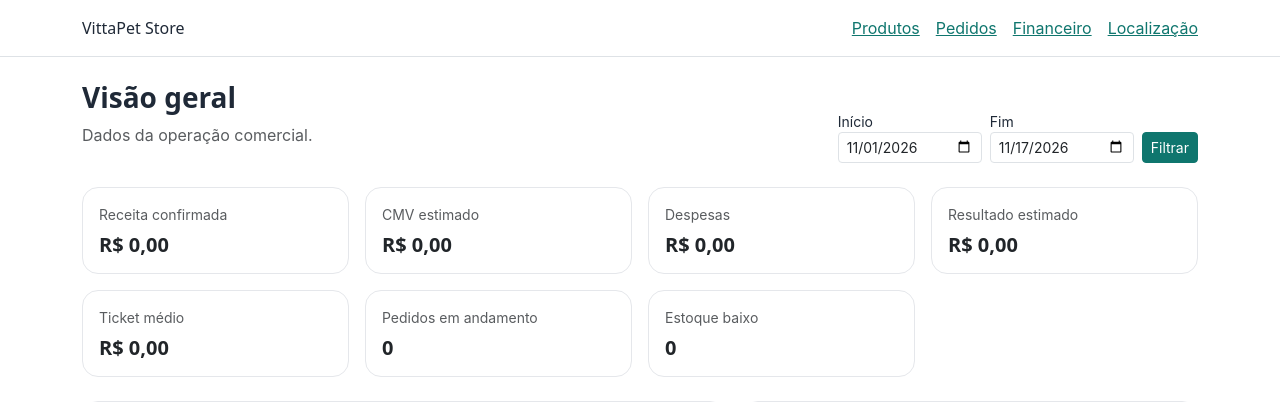
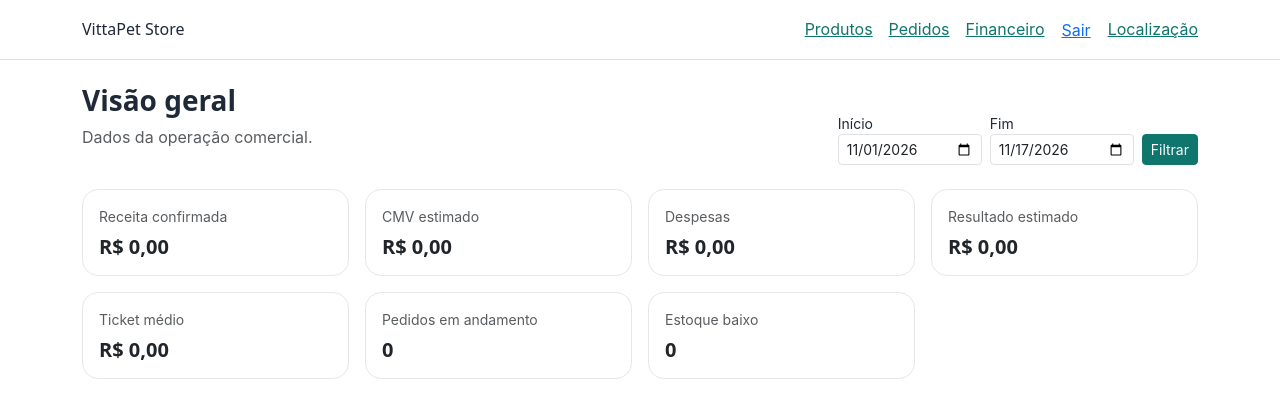
Before and after one commit to Leonardo360-arch/Vittapet, a PHP site: page /admin/dashboard.php in a window 1280 px wide. Shown: the top 402 px of the page. Run offline with PHP 8.4, Linux system fonts and the light colour scheme; the visitor is signed in with stand-in values (Sample User, id 1); data that the repository does not hold is empty.

Commit message:
security: disponibiliza saida POST protegida no painel

```diff
--- a/public/admin/dashboard.php
+++ b/public/admin/dashboard.php
@@ -24,7 +24,7 @@ try{
 }catch(Throwable $ex){error_log($ex->getMessage());$error='Falha ao carregar indicadores. Verifique as migrations.';}
 $cards=[['Receita confirmada',money($receipt)],['CMV estimado',money($cost)],['Despesas',money($expense)],['Resultado estimado',money($receipt-$cost-$expense)],['Ticket médio',money($paid?$receipt/$paid:0)],['Pedidos em andamento',(string)$pending],['Estoque baixo',(string)$low]];
 ?><!doctype html><html lang="pt-BR"><head><meta charset="utf-8"><meta name="viewport" content="width=device-width,initial-scale=1"><title>Dashboard VittaPet Store</title><link href="https://cdn.jsdelivr.net/npm/bootstrap@5.3.3/dist/css/bootstrap.min.css" rel="stylesheet"><link href="../assets/css/tokens.css" rel="stylesheet"></head><body>
-<header class="border-bottom bg-white"><nav class="container py-3 d-flex gap-3 align-items-center flex-wrap"><a class="navbar-brand me-auto" href="../index.php">VittaPet Store</a><a href="produtos.php">Produtos</a><a href="pedidos.php">Pedidos</a><a href="financeiro.php">Financeiro</a><a href="configuracoes.php">Localização</a></nav></header>
+<header class="border-bottom bg-white"><nav class="container py-3 d-flex gap-3 align-items-center flex-wrap"><a class="navbar-brand me-auto" href="../index.php">VittaPet Store</a><a href="produtos.php">Produtos</a><a href="pedidos.php">Pedidos</a><a href="financeiro.php">Financeiro</a><form action="../logout.php" method="post" class="d-inline"><input type="hidden" name="csrf" value="<?=e(csrf())?>"><button type="submit" class="btn btn-link p-0">Sair</button></form><a href="configuracoes.php">Localização</a></nav></header>
 <main class="container py-4"><div class="d-flex justify-content-between gap-3 flex-wrap mb-4"><div><h1 class="h3 fw-bold">Visão geral</h1><p class="text-muted">Dados da operação comercial.</p></div><form class="d-flex gap-2 align-items-end" method="get"><label class="small">Início<input class="form-control form-control-sm" type="date" name="inicio" value="<?=e($start)?>" required></label><label class="small">Fim<input class="form-control form-control-sm" type="date" name="fim" value="<?=e($finish)?>" required></label><button class="btn btn-primary btn-sm">Filtrar</button></form></div>
 <?php if($error):?><div class="alert alert-danger"><?=e($error)?></div><?php else:?>
 <div class="row g-3 mb-4"><?php foreach($cards as [$label,$value]):?><div class="col-6 col-xl-3"><article class="card p-3 h-100"><p class="small text-muted mb-2"><?=e($label)?></p><h2 class="h5 fw-bold mb-0"><?=e($value)?></h2></article></div><?php endforeach;?></div>
```
